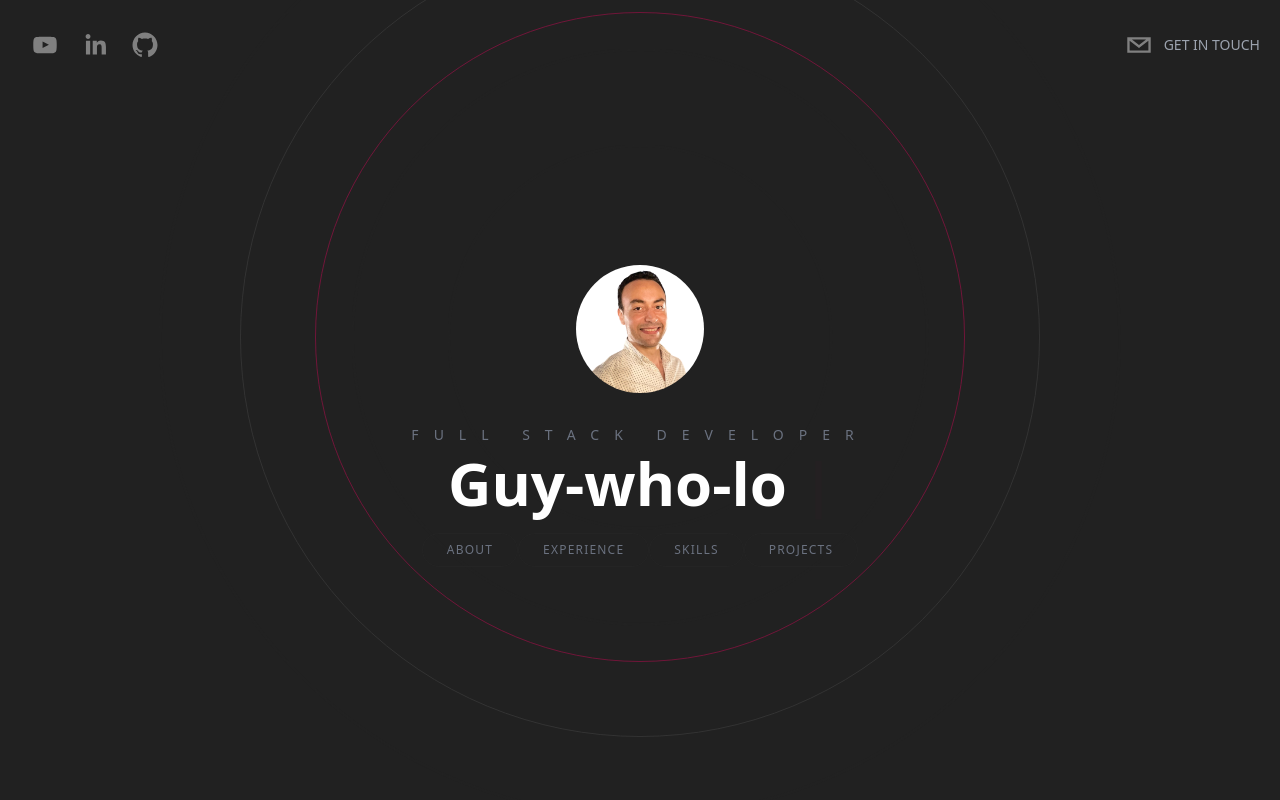
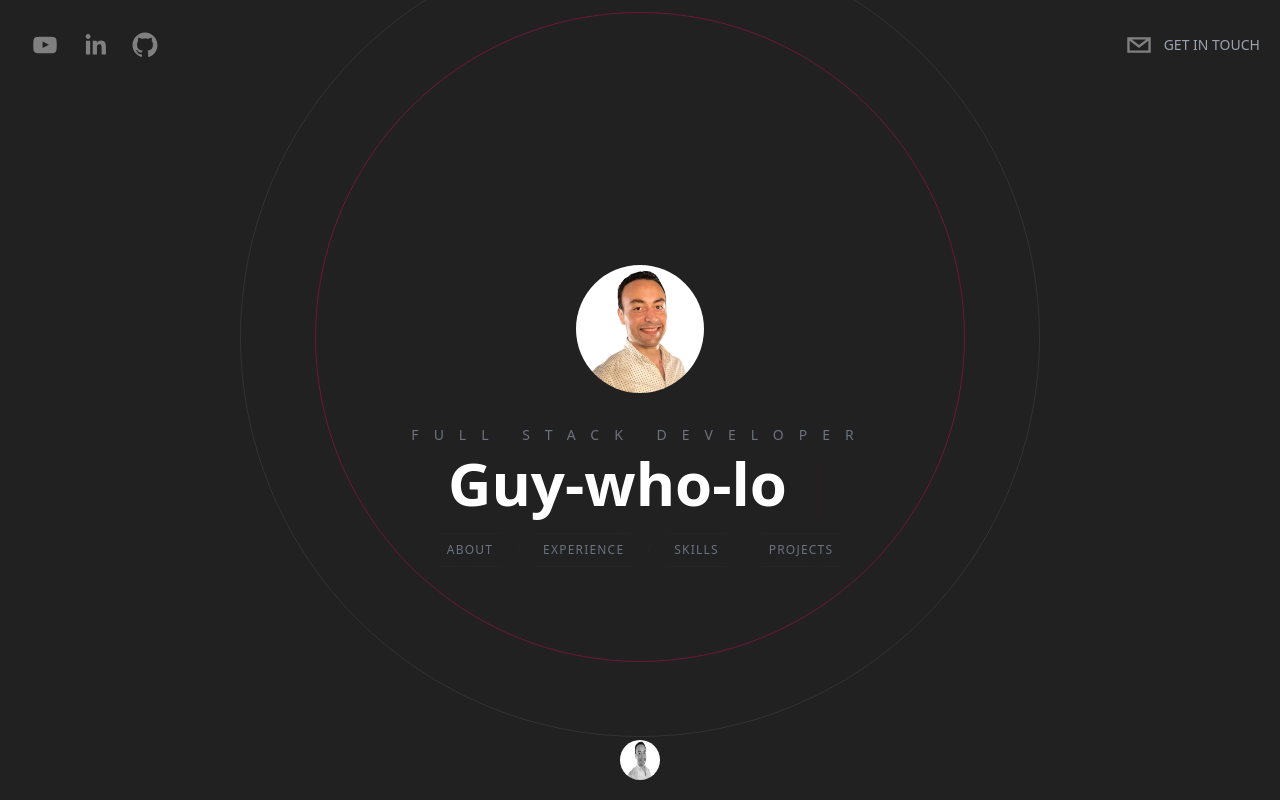
Before and after one commit to MarwanMDev/next-ts-portfolio, a Next.js app: page / in a window 1280 px wide. Built offline with nearby package versions, Linux system fonts and the light colour scheme.

Commit message:
Scrollbar optimization

```diff
--- a/components/Projects.tsx
+++ b/components/Projects.tsx
@@ -16,7 +16,7 @@
         Projects
       </h3>
 
-      <div className="relative w-full flex overflow-x-scroll overflow-y-hidden snap-x snap-mandatory z-20">
+      <div className="relative w-full flex overflow-x-scroll overflow-y-hidden snap-x snap-mandatory z-20 scrollbar-thin scrollbar-track-gray-400/20 scrollbar-thumb-[#FF0266]/80">
         {projects.map((project, i) => (
           <div
             key={i}
--- a/components/WorkExperience.tsx
+++ b/components/WorkExperience.tsx
@@ -16,7 +16,7 @@
         Experience
       </h3>
 
-      <div className="w-full flex space-x-5 overflow-x-scroll p-10 snap-x snap-mandatory">
+      <div className="w-full flex space-x-5 overflow-x-scroll p-10 snap-x snap-mandatory scrollbar scrollbar-track-gray-400/20 scrollbar-thumb-[#FF0266]/80">
         <ExperienceCard />
         <ExperienceCard />
         <ExperienceCard />
--- a/package.json
+++ b/package.json
@@ -23,6 +23,7 @@
     "react-hook-form": "^7.41.5",
     "react-simple-typewriter": "^5.0.1",
     "react-social-icons": "^5.15.0",
+    "tailwind-scrollbar": "^2.1.0",
     "typescript": "4.9.4"
   },
   "devDependencies": {
--- a/pages/index.tsx
+++ b/pages/index.tsx
@@ -10,7 +10,7 @@
 
 export default function Home() {
   return (
-    <div className="bg-[#212121] text-white h-screen snap-y snap-mandatory overflow-scroll z-0">
+    <div className="bg-[#212121] text-white h-screen snap-y snap-mandatory overflow-y-scroll overflow-x-hidden z-0 scrollbar scrollbar-track-gray-400/20 scrollbar-thumb-[#FF0266]/80">
       <Head>
         <title>Marwan Mostafa | Portfolio</title>
       </Head>
@@ -39,6 +39,16 @@
       <section id="contact" className="snap-start">
         <ContactMe />
       </section>
+
+      <footer className="sticky bottom-5 w-full cursor-pointer">
+        <div className="flex items-center justify-center">
+          <img
+            src="marwan.png"
+            alt="profile"
+            className="h-10 w-10 rounded-full filter grayscale hover:grayscale-0 cursor-pointer"
+          />
+        </div>
+      </footer>
     </div>
   );
 }
--- a/tailwind.config.js
+++ b/tailwind.config.js
@@ -7,5 +7,5 @@
   theme: {
     extend: {},
   },
-  plugins: [],
+  plugins: [require('tailwind-scrollbar')],
 };
```
Also changed, not shown: 1 other file (tests, documents, lock files or other folders).
